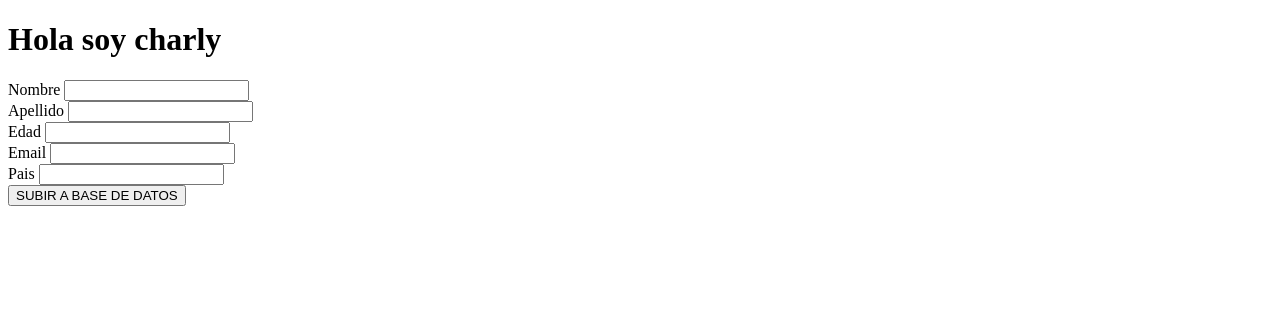
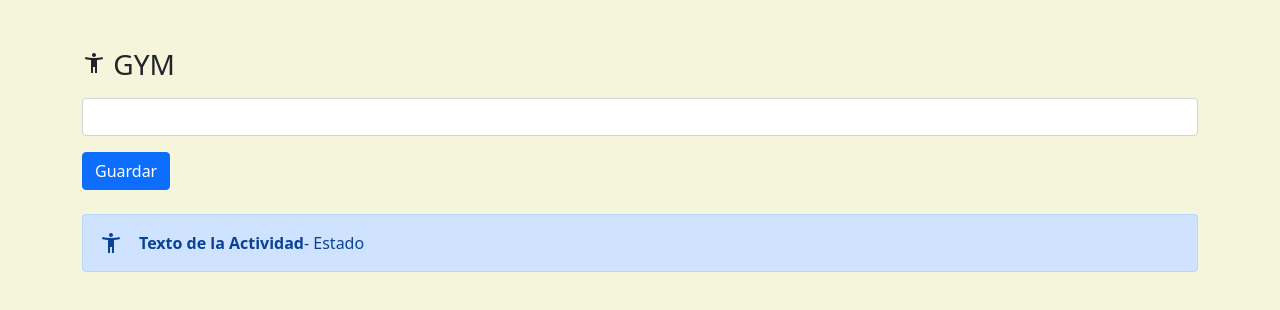
Before and after one commit to totielabrie11/primerospasosjs, a plain HTML site: page index.html in a window 1280 px wide. Drawn offline with nearby package versions, Linux system fonts and the light colour scheme.

Commit message:
tarea de ejercicio

```diff
--- a/index.html
+++ b/index.html
@@ -4,35 +4,83 @@
     <meta charset="UTF-8">
     <meta http-equiv="X-UA-Compatible" content="IE=edge">
     <meta name="viewport" content="width=device-width, initial-scale=1.0">
+    <link rel="stylesheet" href="https://fonts.googleapis.com/icon?family=Material+Icons">
+    <link href="https://cdn.jsdelivr.net/npm/bootstrap@5.0.2/dist/css/bootstrap.min.css" rel="stylesheet">
+    <link rel="stylesheet" href="style.css">
     <title>JS</title>
 </head>
 <body>
-    <h1>Hola soy charly</h1>
+  <div class="container mt-5">
+    <h3>
+      <span class="material-icons">
+        accessibility_new
+      </span>
+      GYM
+    </h3>
 
-    <form>
-        <div>
-          <label>Nombre</label>
-          <input type="text" name="nombre" class="input">
+    <form id="formulario">
+      <input type="text" id="actividad" class="form-control my-3">
+      <button type="submit" class="btn btn-primary">Guardar</button>
+    </form>
+    <div id="listaActividades" class="mt-4">
+      <div class="alert alert-primary d-flex" role="alert">
+        <i class="material-icons me-3">
+          accessibility_new
+        </i>
+        <b>Texto de la Actividad</b> - Estado
+
+      </div>
+    </div>
+  </div>
+
+
+
+
+  <!-- <div class="container mt-5 contenedor__form">
+    <form id="formulario">
+      <span class="material-icons-outlined"></span>
+      <div class="mb-3">
+        <label for="disabledTextInput" class="form-label">Ingresar Nombre</label>
+        <input type="text" id="disabledTextInput" class="form-control" placeholder="Ingrese su nombre">
+      </div>
+        <div class="mb-3">
+          <label for="disabledTextInput" class="form-label">Ingrese Apellido</label>
+          <input type="text" id="disabledTextInput" class="form-control" placeholder="Ingrese su apellido">
         </div>
-        <div>
-          <label>Apellido</label>
-          <input type="text" name="apellido" class="input">
+        <div class="mb-3 w-25">
+          <label for="disabledTextInput" class="form-label">Ingrese su edad</label>
+          <input type="number" id="disabledTextInput" class="form-control" placeholder="seleccione su edad">
         </div>
-        <div>
-          <label>Edad</label>
-          <input type="number" name="edad" class="input">
+        <div class="mb-3">
+          <label for="disabledTextInput" class="form-label">Ingrese Email</label>
+          <input type="email" id="disabledTextInput" class="form-control" placeholder="ingresar correo">
         </div>
-        <div>
-          <label>Email</label>
-          <input type="email" name="email" class="input">
+        <div class="mb-3">
+          <label for="disabledSelect" class="form-label">Disabled select menu</label>
+          <select id="disabledSelect" class="form-select">
+            <option value="argentina">Argentina</option>
+            <option value="bolivia">Bolivia</option>
+            <option value="chile">Chile</option>
+            <option value="brasil">Brasil</option>
+            <option value="paraguay">Paraguay</option>
+            <option value="colombia">Colombia</option>
+            <option value="venezuela">Venezuela</option>
+            <option value="otros paises">Otros paises</option>
+          </select>
         </div>
-        <div>
-          <label>Pais</label>
-          <input type="text" name="pais" class="input">
+        <div class="mb-3">
+          <div class="form-check">
+            <input class="form-check-input" type="checkbox" id="disabledFieldsetCheck"  >
+            <label class="form-check-label" for="disabledFieldsetCheck">
+              Deseo realizar esta consulta aceptando los terminos y condiciones del sitio.
+            </label>
+          </div>
         </div>
-        <button class="btn-enviar">SUBIR A BASE DE DATOS</button>
+        <button type="submit" class="btn btn-primary">Enviar</button>
+        <button type="reset" class="btn btn-danger">borrar</button>
     </form>
-
+  </div> -->
+    <script src="https://cdn.jsdelivr.net/npm/bootstrap@5.0.2/dist/js/bootstrap.min.js" integrity="sha384-cVKIPhGWiC2Al4u+LWgxfKTRIcfu0JTxR+EQDz/bgldoEyl4H0zUF0QKbrJ0EcQF" crossorigin="anonymous"></script>
     <script src="js.js"></script>
 </body>
 </html>
--- /dev/null
+++ b/style.css
@@ -0,0 +1,8 @@
+* {
+    margin:0;
+    padding:0;
+    box-sizing: border-box;
+ }
+ body {
+     background-color: beige;
+ }
```
Also changed, not shown: img/660-6605708_font-awesome-male-icon-vector-silueta-de-persona.png (added).
